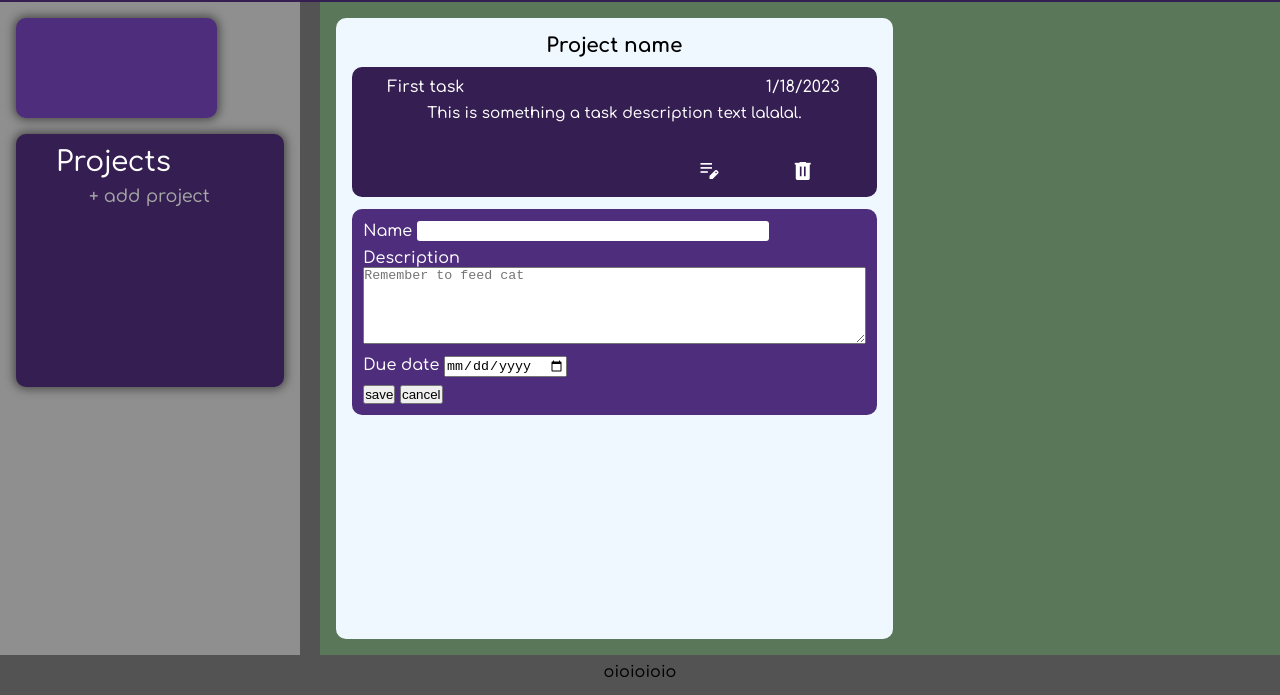
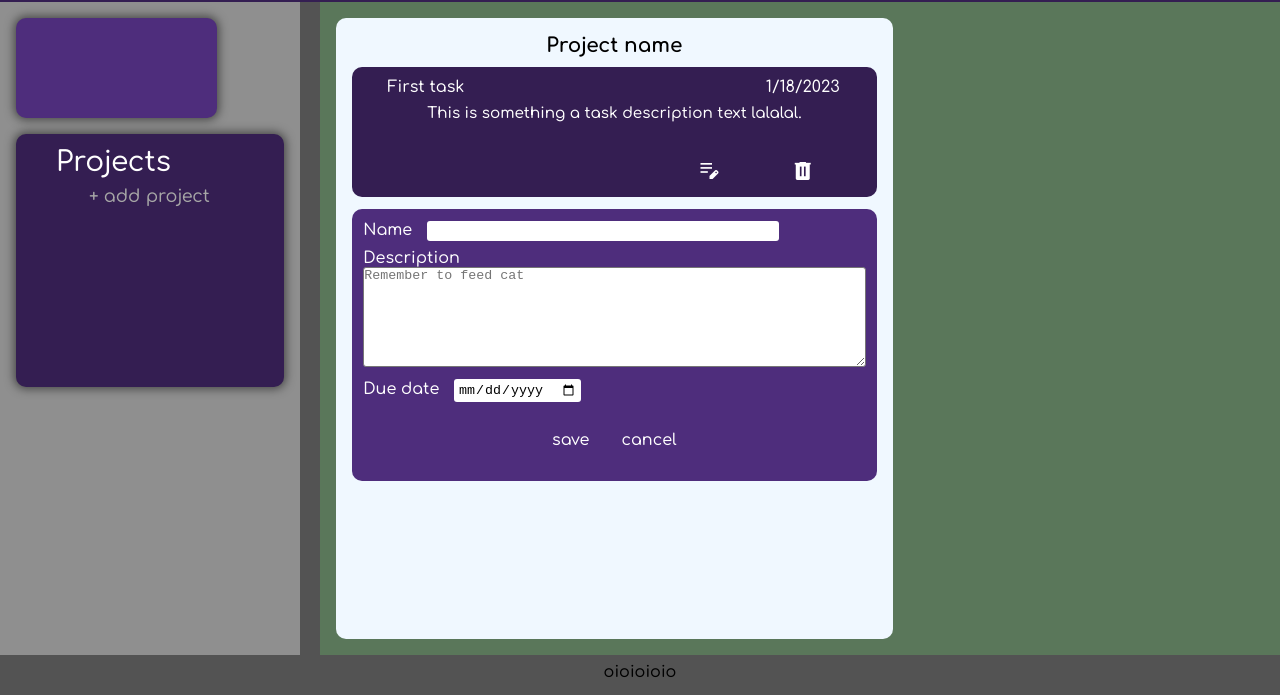
Before and after one commit to smkakitani/odin-todo-list, a website built with webpack: page src/index.html in a window 1280 px wide. Shown: the part 105-800 px from the top of the page. Built offline with nearby package versions, Linux system fonts and the light colour scheme.

Commit message:
Add style to task form

```diff
--- a/src/functions/dom-element.js
+++ b/src/functions/dom-element.js
@@ -54,7 +54,7 @@ const renderProject = function(indexProject) {
   const projectName = document.createElement('p');
   projectName.classList.add('project-name');
   projectName.setAttribute('contenteditable', 'true');
-  projectName.textContent = "Project Name";
+  projectName.textContent = `${indexProject.projectTitle}`;
 
   divProjectContainer.appendChild(projectName);
 
--- a/src/functions/dom-manip.js
+++ b/src/functions/dom-manip.js
@@ -50,7 +50,7 @@ const eventNameForm = () => {
       createProjectNameBtn(projectName);
 
       console.log(projectName);
-      ele.preventDefault();
+      ele.preventDefault(); // won´t let submit btn close form div
     });
   };
 
--- a/src/index.html
+++ b/src/index.html
@@ -60,19 +60,19 @@
           <div class="task-form">
             <form action="#">
               <p>
-                <label for="task-name">Name </label>
-                <input type="text" id="task-name" maxlength="24">
+                <label for="form-name">Name </label>
+                <input type="text" id="form-name" maxlength="24">
               </p>
               <p>
-                <label for="task-description">Description </label>
-                <textarea name="description" id="task-description" cols="10" rows="5" placeholder="Remember to feed cat"></textarea>
+                <label for="form-description">Description </label>
+                <textarea name="description" id="form-description" cols="10" rows="5" placeholder="Remember to feed cat"></textarea>
               </p>
               <p>
-                <label for="task-due-date">Due date </label>
-                <input type="date" name="due-date" id="task-due-date" value="">
+                <label for="form-due-date">Due date </label>
+                <input type="date" name="due-date" id="form-due-date" value="">
               </p>
               <p>
-                <button type="submit" class="submit-form">save</button>
+                <button type="submit" class="form-submit">save</button>
                 <button type="button" class="form-cancel">cancel</button>
               </p>
             </form>
--- a/src/styles/main-content.css
+++ b/src/styles/main-content.css
@@ -102,7 +102,7 @@ main {
   gap: 0.5em;
 }
 
-.task-form #task-name {
+.task-form #form-name {
   width: 70%;
   border: none;
   border-radius: 3px;
@@ -112,4 +112,44 @@ main {
 .task-form textarea {
   resize: vertical;
   width: 100%;
+  height: 100px;
+  border-radius: 3px;
 }
+
+.task-form #form-due-date {
+  padding: 0.2em 0.3em;
+  border: none;
+  border-radius: 3px;
+}
+
+.task-form label {
+  margin-right: 10px;
+}
+
+.task-form p:last-child {
+  display: flex;
+  justify-content: center;
+  align-items: center;
+  gap: 1em;
+  height: 60px;
+}
+
+.task-form .form-cancel,
+.task-form .form-submit {
+  color: var(--color-white-hsl);
+  background-color: transparent;
+  font-family: inherit;
+  font-size: 1rem;
+  height: fit-content;
+  padding: 0.5em;
+
+  border: none;
+
+}
+
+.task-form .form-cancel:hover,
+.task-form .form-submit:hover {
+  cursor: pointer;
+  border: 1px solid white;
+  border-radius: 3px;
+}
```
Also changed, not shown: src/index.js (+3 -4 lines), dist/index.html, dist/main.js.
